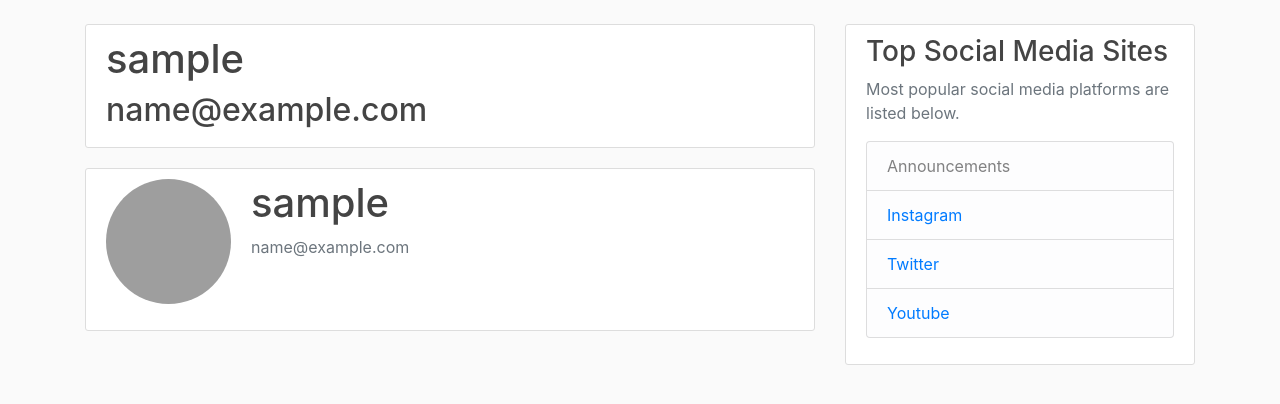
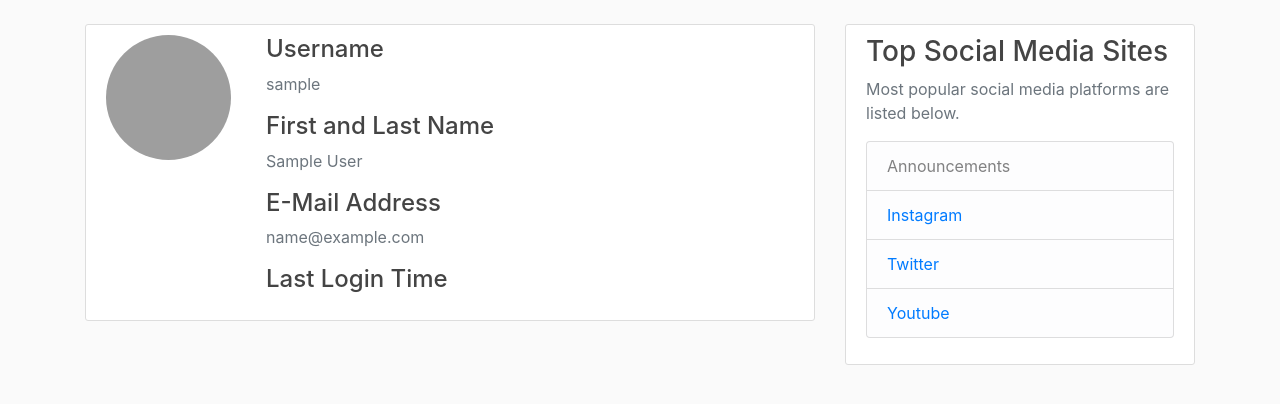
Before and after one commit to sehmuzc/Boun1, a Django app: page /profile/ in a window 1280 px wide. Shown: the part 56-460 px from the top of the page. Run offline with Django 4.2, Linux system fonts and the light colour scheme; the visitor is signed in with stand-in values (Sample User, id 1); some libraries are stand-ins or nearby versions; grey boxes are pictures that could not be loaded.

Commit message:
Profile Page Front End Updated
Profile page front end design has been updated and last login time information has been added along with first and last name.

```diff
--- a/socialmediaapp/users/templates/users/profile.html
+++ b/socialmediaapp/users/templates/users/profile.html
@@ -1,16 +1,26 @@
 {% extends "blog/base.html" %}
 {% load crispy_forms_tags %}
 {% block content %}
-<div class="content-section">
-	<h1>{{user.username}}</h1>
-	<h2>{{user.email}}</h2>
-  </div>
 		<div class="content-section">
 		  <div class="media">
 			<img class="rounded-circle account-img" src="{{user.profile.image.url}}">
-			<div class="media-body">
-			  <h2 class="account-heading">{{user.username}}</h2>
-			  <p class="text-secondary">{{user.email}}</p>
+			  <div class="media-body">
+				     <div class="col-8 mb-3">
+                    <h4>Username</h4>
+                    <p class="text-muted">{{user.username}}</p>
+                  </div>
+                    <div class="col-8 mb-3">
+                    <h4>First and Last Name</h4>
+                    <p class="text-muted">{{user.first_name}} {{user.last_name}}  </p>
+                  </div>
+                  <div class="col-8 mb-3">
+                    <h4>E-Mail Address</h4>
+                    <p class="text-muted">{{user.email}}</p>
+                  </div>
+                  <div class="col-8 mb-3">
+                    <h4>Last Login Time</h4>
+                    <p class="text-muted">{{ user.last_login |date:"d F Y H:i:s"}}</p>
+                  </div>
 			</div>
 		  </div>
 		  <!-- FORM HERE -->
```
